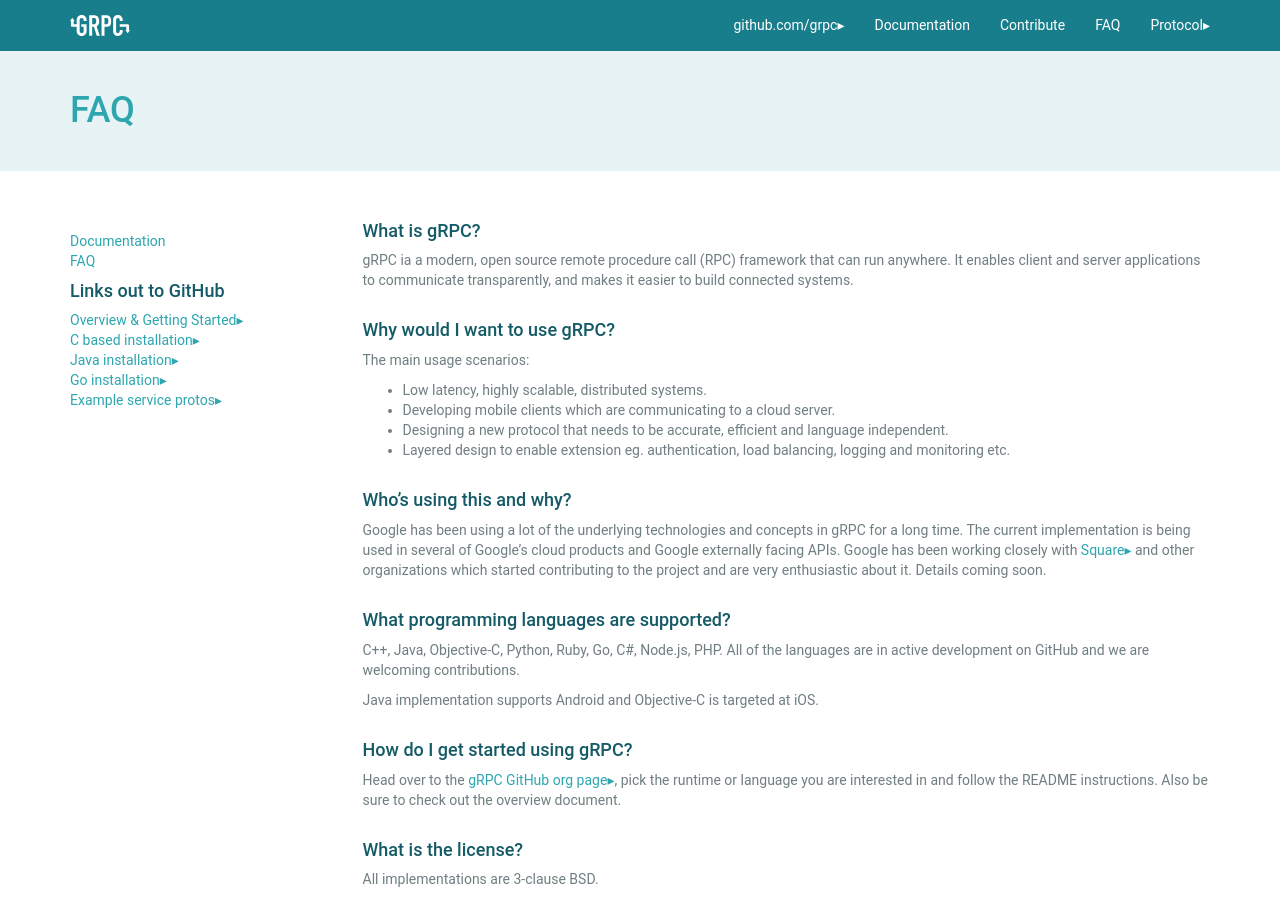
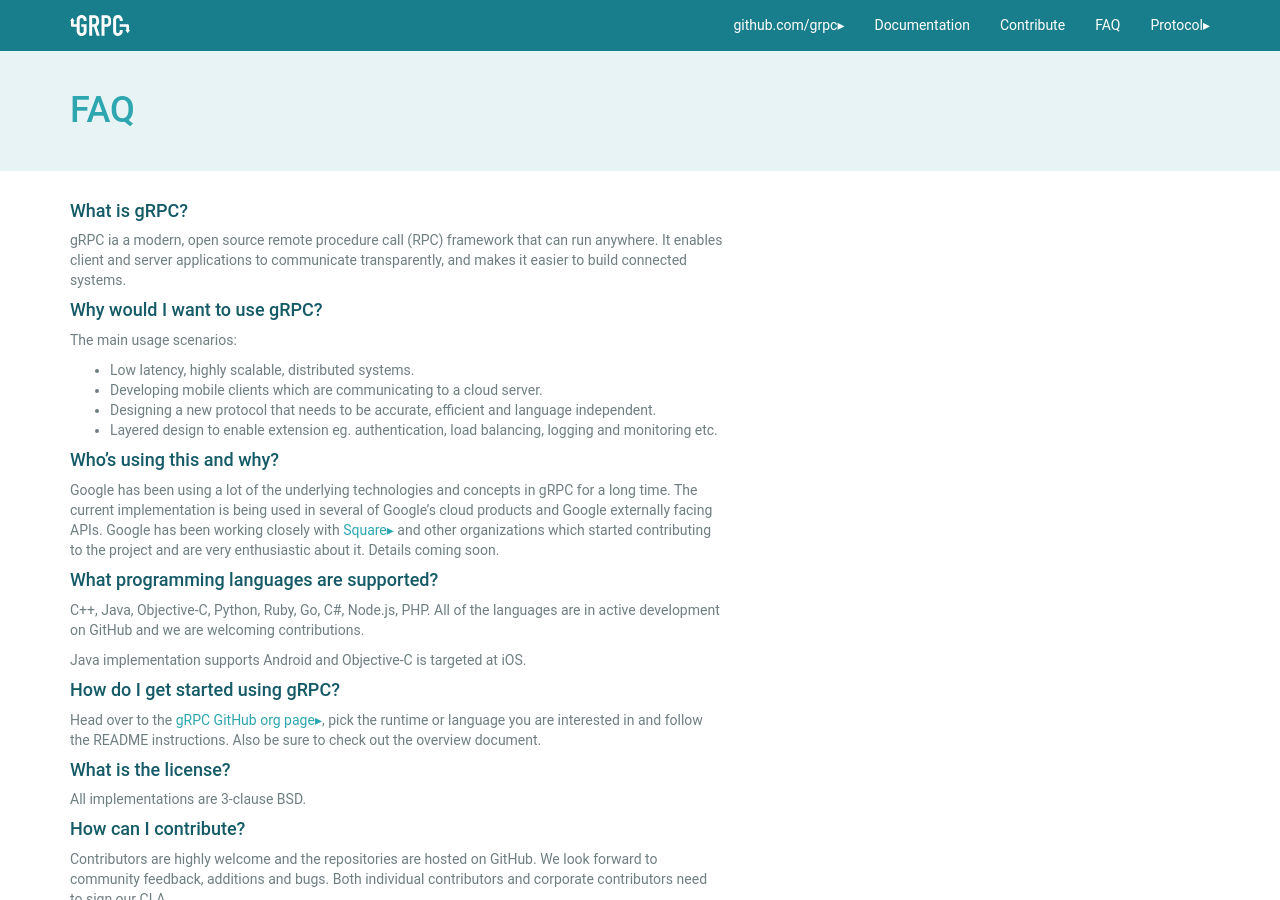
Before and after one commit to grpc/grpc.github.io, a Jekyll site: the page built from faq/index.html, in a window 1280 px wide and 900 px high. Built offline with Jekyll 4.4.1, drawn with Linux system fonts in a browser that asks for light colours; nearby versions of some CDN libraries; library files that are not in the unit come from our copies.

Commit message:
Improve FAQ readability and remove dependence on docs layout in prep for actual docs.

```diff
--- a/css/style.less
+++ b/css/style.less
@@ -123,7 +123,7 @@
 }
 
 // FAQ page
-.faq-context {
+body.faq {
     h4 {
         margin-top: 30px;
     }
--- a/faq/index.html
+++ b/faq/index.html
@@ -1,9 +1,11 @@
 ---
-layout: docs
+layout: default
 title: FAQ
+bodyclass: faq
 ---
-<div class="faq-context">
-
+<div class="row">
+  <!-- Constrain readable sections to 7 unit wide columns for improved readability. -->
+  <div class="col-md-7">
     <h4>What is gRPC?</h4>
     <p>gRPC ia a modern, open source remote procedure call (RPC) framework that can run anywhere. It enables client and server applications to communicate transparently, and makes it easier to build connected systems.</p>
 
@@ -52,6 +54,7 @@
 
     <h4>How do you pronounce gRPC?</h4>
     <p>Gee-Arr-Pee-See</p>
+  </div>
 
 </div>
 <div class="page-spacer"></div>
```
